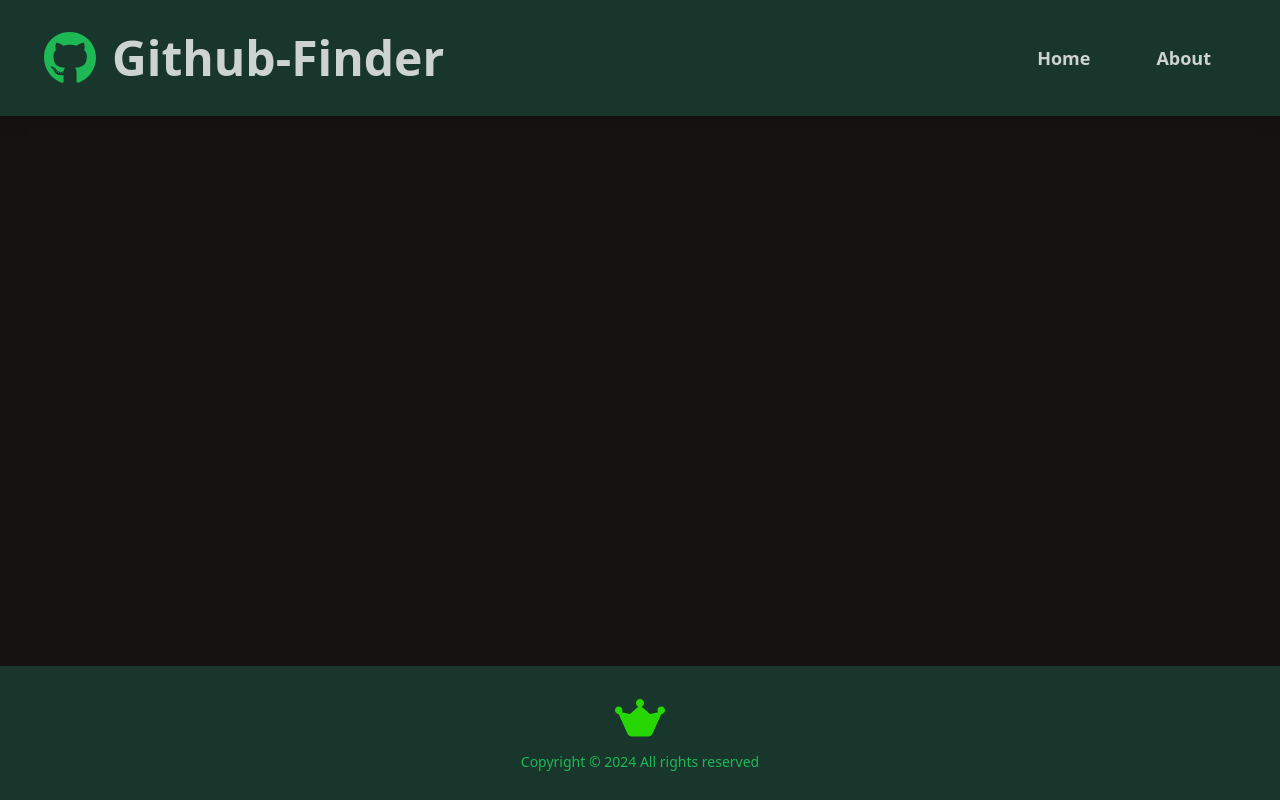
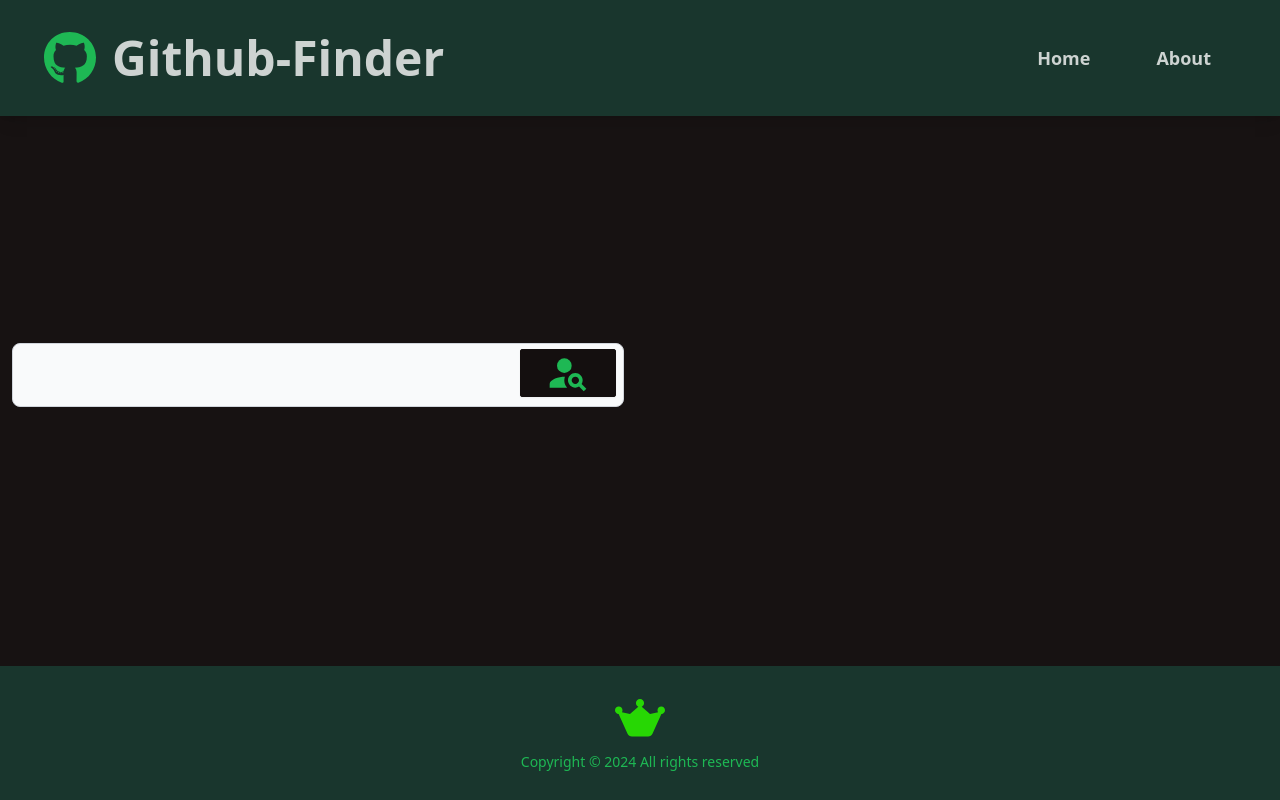
Before and after one commit to imnakul/Github-Finder_using_Vite.js, a React (Vite) app: page / in a window 1280 px wide. Built offline with nearby package versions, Linux system fonts and the light colour scheme.

Commit message:
UserSearchCreated+someStyleChangesInNavbar

```diff
--- a/package.json
+++ b/package.json
@@ -10,6 +10,8 @@
     "preview": "vite preview"
   },
   "dependencies": {
+    "@fortawesome/free-solid-svg-icons": "^6.6.0",
+    "@fortawesome/react-fontawesome": "^0.2.2",
     "daisyui": "^4.12.10",
     "react": "^18.3.1",
     "react-dom": "^18.3.1",
--- a/src/components/layout/Navbar.jsx
+++ b/src/components/layout/Navbar.jsx
@@ -17,13 +17,13 @@ function Navbar({ title }) {
                <div className='flex justify-end gap-4'>
                   <Link
                      to='/'
-                     className='btn btn-ghost hover:bg-primary hover:text-black focus:bg-primary focus:text-black text-lg px-6 py-2 rounded-md'
+                     className='btn btn-ghost hover:bg-neutral  focus:bg-primary focus:text-black hover:ring-green-300 hover:border-primary hover:ring-2 focus:outline-none text-lg px-6 py-2 rounded-md'
                   >
                      Home
                   </Link>
                   <Link
                      to='/about'
-                     className='btn btn-ghost hover:bg-primary hover:text-black focus:bg-primary focus:text-black text-lg px-6 py-2 rounded-md'
+                     className='btn btn-ghost hover:bg-neutral focus:bg-primary focus:text-black hover:ring-green-300 hover:ring-2 text-lg px-6 py-2 rounded-md'
                   >
                      About
                   </Link>
--- /dev/null
+++ b/src/components/users/UserSearch.jsx
@@ -0,0 +1,78 @@
+import { useState, useContext } from "react";
+import GithubContext from "../../context/github/GithubContext";
+import { MdPersonSearch } from "react-icons/md";
+
+function UserSearch() {
+   const [text, setText] = useState(" ");
+
+   const { users } = useContext(GithubContext);
+
+   const handleChange = (e) => setText(e.target.value);
+
+   const handleSubmit = (e) => {
+      e.preventDefault();
+      if (text === " ") {
+         window.alert("Cannot be empty");
+      } else {
+         //@todo - search users
+
+         setText(" ");
+      }
+   };
+
+   return (
+      <div className='grid grid-cols-1 xl:grid-cols-2 lg:grid-cols-2 md:grid-cols-2 mb-8 gap-8'>
+         <div>
+            <form onSubmit={handleSubmit}>
+               <div className='form-control'>
+                  <div className='relative'>
+                     {/* <input
+                        type='text'
+                        className='w-full pr-40 bg-gray-200 input input-lg text-black'
+                        placeholder='Search'
+                     /> */}
+                     <input
+                        type='text'
+                        className='bg-gray-50 border border-gray-300 text-gray-900 text-md rounded-lg focus:ring-blue-500 focus:border-blue-500 block w-full pr-40 dark:bg-gray-700 dark:border-gray-600 dark:placeholder-gray-400 dark:text-white dark:focus:ring-green-300 dark:focus:border-primary focus:ring-2 input focus:outline-none input-lg'
+                        placeholder='Search Users: '
+                        value={text}
+                        onChange={handleChange}
+                     />
+
+                     {/* <button
+                        type='submit'
+                        className='absolute top-0 right-0 bg-gray-700 rounded-sm w-36 btn btn-lg hover:bg-primary hover:text-black focus:bg-primary focus:text-black text-lg'
+                     >
+                        Go
+                     </button> */}
+
+                     {/* <button
+                        type='submit'
+                        className='absolute top-0 right-0 py-3 px-6 rounded-sm w-36 btn btn-lg bg-gradient-to-r from-blue-500 to-purple-600 text-white font-semibold hover:from-blue-600 hover:to-purple-700 focus:outline-none focus:ring-2 focus:ring-purple-400 transition-all duration-300'
+                     >
+                        GO
+                     </button> */}
+
+                     <button
+                        type='submit'
+                        className='absolute w-24 top-1.5 right-2  rounded-sm btn btn-md dark:bg-gray-700
+                        dark:border-gray-700 hover:outline-none hover:bg-transparent hover:ring-2 hover:ring-green-200
+                        '
+                     >
+                        <MdPersonSearch className='absolute  text-primary inline p-2 text-6xl' />
+                     </button>
+                  </div>
+               </div>
+            </form>
+         </div>
+         {users.length > 0 && (
+            <div>
+               <button className='btn btn-ghost btn-lg rounded-sm w-36 hover:bg-red-500 hover:text-black focus:bg-red-500 focus:text-black text-lg'>
+                  Clear
+               </button>
+            </div>
+         )}
+      </div>
+   );
+}
+export default UserSearch;
--- a/src/context/github/GithubContext.jsx
+++ b/src/context/github/GithubContext.jsx
@@ -1,5 +1,5 @@
 import { createContext } from "react";
-import { useEffect, useReducer } from "react";
+import { useReducer } from "react";
 import githubReducer from "./GithubReducer";
 
 const GithubContext = createContext();
--- a/src/pages/Home.jsx
+++ b/src/pages/Home.jsx
@@ -1,9 +1,11 @@
 import UserResults from "../components/users/UserResults";
+import UserSearch from "../components/users/UserSearch";
 
 function Home() {
    return (
       <>
          {/* SEARCH COMPONENT WILL GO HERE */}
+         <UserSearch />
          <UserResults />
       </>
    );
```
Also changed, not shown: 1 other file (tests, documents, lock files or other folders).
